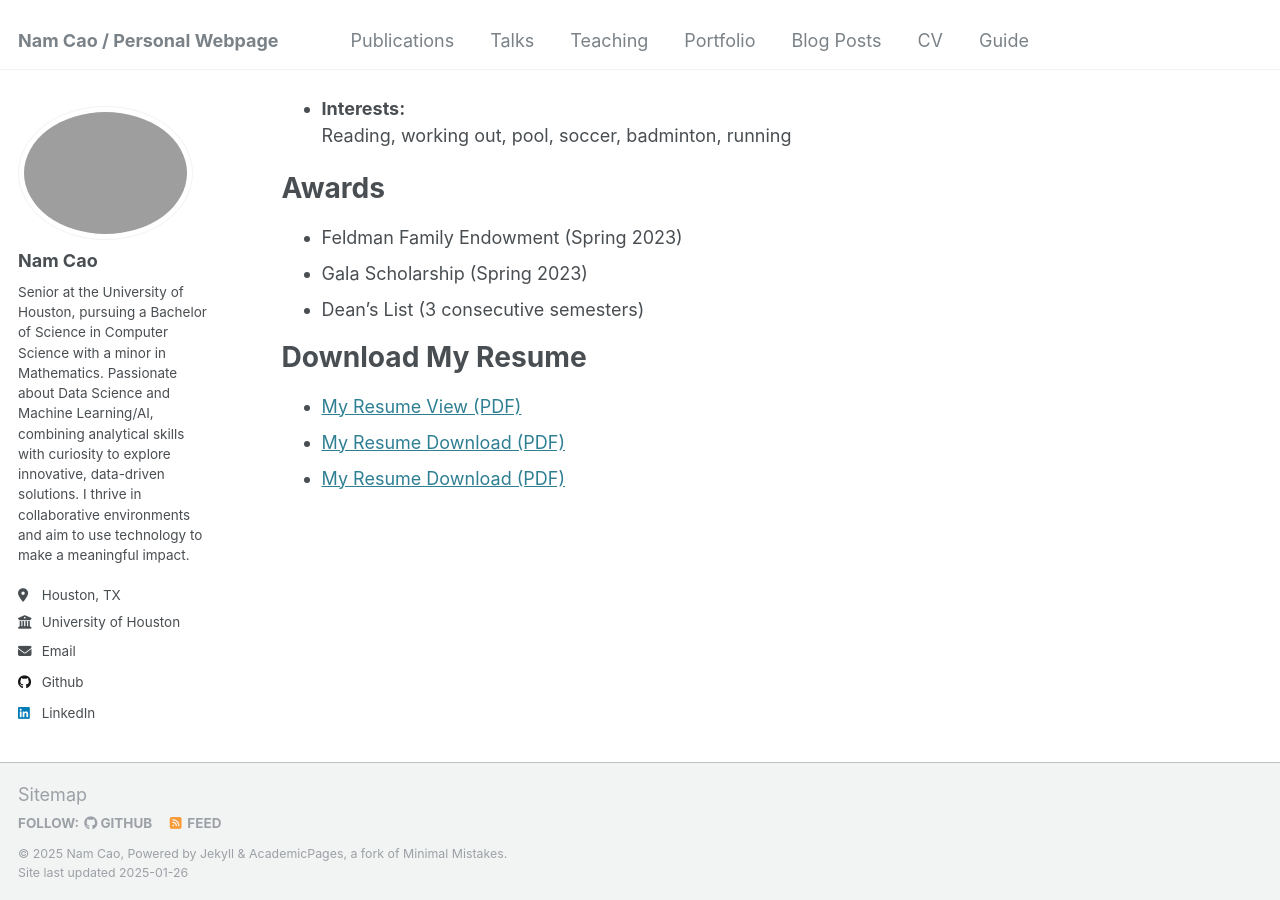
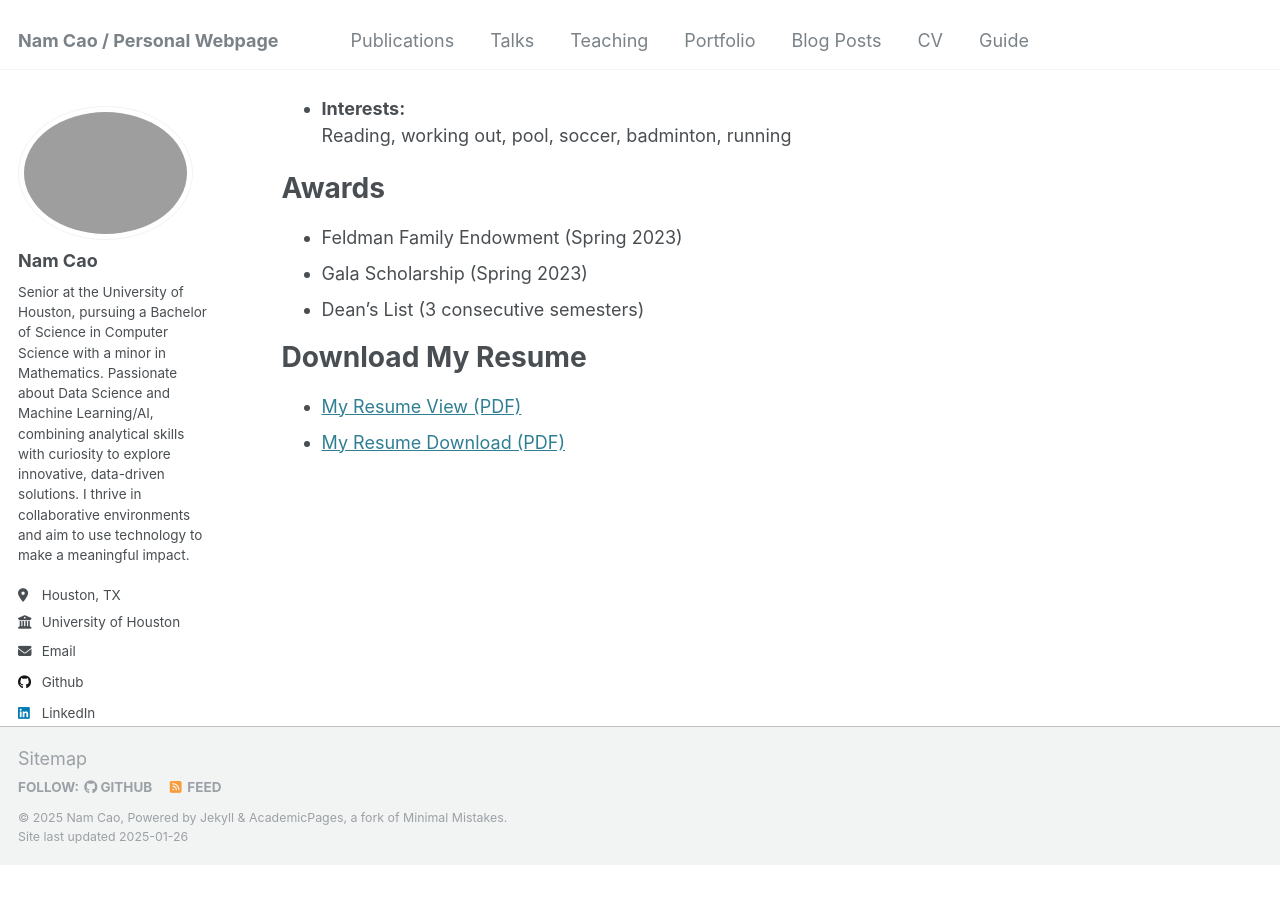
Before and after one commit to FateTwistedNA/NamGitHub, a Jekyll site: the page built from _pages/cv.md, in a window 1280 px wide and 900 px high, scrolled down 1445 px. Built offline with Jekyll 4.4.1, drawn with Linux system fonts in a browser that asks for light colours; after the commit the page ends 2309 px from its top, so only the background shows below that.

Commit message:
try again

```diff
--- a/_pages/cv.md
+++ b/_pages/cv.md
@@ -70,5 +70,4 @@ Awards
 Download My Resume
 ======
 * [My Resume View (PDF)](https://docs.google.com/document/d/1k25X6d3-DwgvbFzJer5hXLO0phppsQ1Q/edit)
-* [My Resume Download (PDF)](.\files\resume.pdf?download=1)
-* [My Resume Download (PDF)](files\resume.pdf?download=1)
+* [My Resume Download (PDF)](files/resume.pdf?download=1)
```
